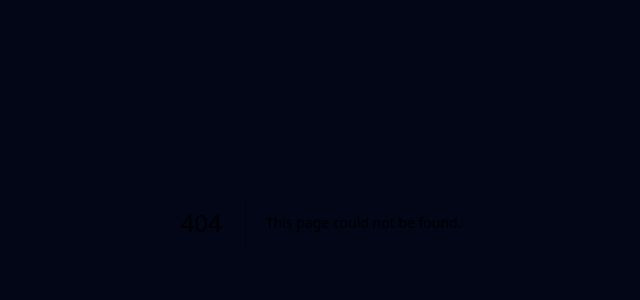
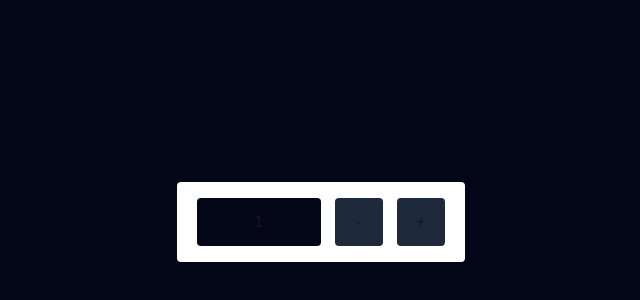
Before and after one commit to srntz/cprg306-assignments, a Next.js app: page /week-4 in a window 1280 px wide. Before the commit this address had no page. Shown: the part 178-478 px from the top of the page, without its empty margins (319-959 px from the left). Built offline with nearby package versions, Linux system fonts and the light colour scheme.

Commit message:
Add week 4

```diff
--- a/src/app/page.tsx
+++ b/src/app/page.tsx
@@ -18,6 +18,12 @@
         >
           Week 3
         </Link>
+        <Link
+          href={"/week-4"}
+          className="hover:bg-slate-800 hover:ml-3 rounded h-10 w-48 flex items-center p-3 transition-all"
+        >
+          Week 4
+        </Link>
       </div>
     </div>
   );
--- /dev/null
+++ b/src/app/week-4/counter-button.tsx
@@ -0,0 +1,26 @@
+const buttonClassName =
+  "bg-slate-800 hover:bg-slate-950 w-12 h-12 rounded select-none";
+
+export default function CounterButton({
+  text,
+  enabled,
+  onClick = () => {},
+}: {
+  text: string;
+  enabled: boolean;
+  onClick?: () => void;
+}) {
+  return (
+    <button
+      id="increment"
+      className={
+        enabled
+          ? buttonClassName
+          : `${buttonClassName} pointer-events-none bg-gray-400`
+      }
+      onClick={onClick}
+    >
+      {text}
+    </button>
+  );
+}
--- /dev/null
+++ b/src/app/week-4/new-item.tsx
@@ -0,0 +1,34 @@
+"use client";
+import { useState } from "react";
+import CounterButton from "@/app/week-4/counter-button";
+
+export default function NewItem() {
+  const [counter, setCounter] = useState(1);
+
+  function handleIncrement() {
+    setCounter((prev) => prev + 1);
+  }
+
+  function handleDecrement() {
+    setCounter((prev) => prev - 1);
+  }
+  return (
+    <div
+      id="new-item"
+      className="w-72 h-20 bg-white rounded flex items-center justify-between p-5"
+    >
+      <div
+        id="display"
+        className="bg-slate-950 w-[50%] h-12 rounded flex items-center justify-center select-none"
+      >
+        {counter}
+      </div>
+      <CounterButton text="-" enabled={counter > 1} onClick={handleDecrement} />
+      <CounterButton
+        text="+"
+        enabled={counter < 20}
+        onClick={handleIncrement}
+      />
+    </div>
+  );
+}
--- /dev/null
+++ b/src/app/week-4/page.tsx
@@ -0,0 +1,9 @@
+import NewItem from "@/app/week-4/new-item";
+
+export default function Page() {
+  return (
+    <main className="h-[100vh] flex justify-center items-center">
+      <NewItem />
+    </main>
+  );
+}
```
